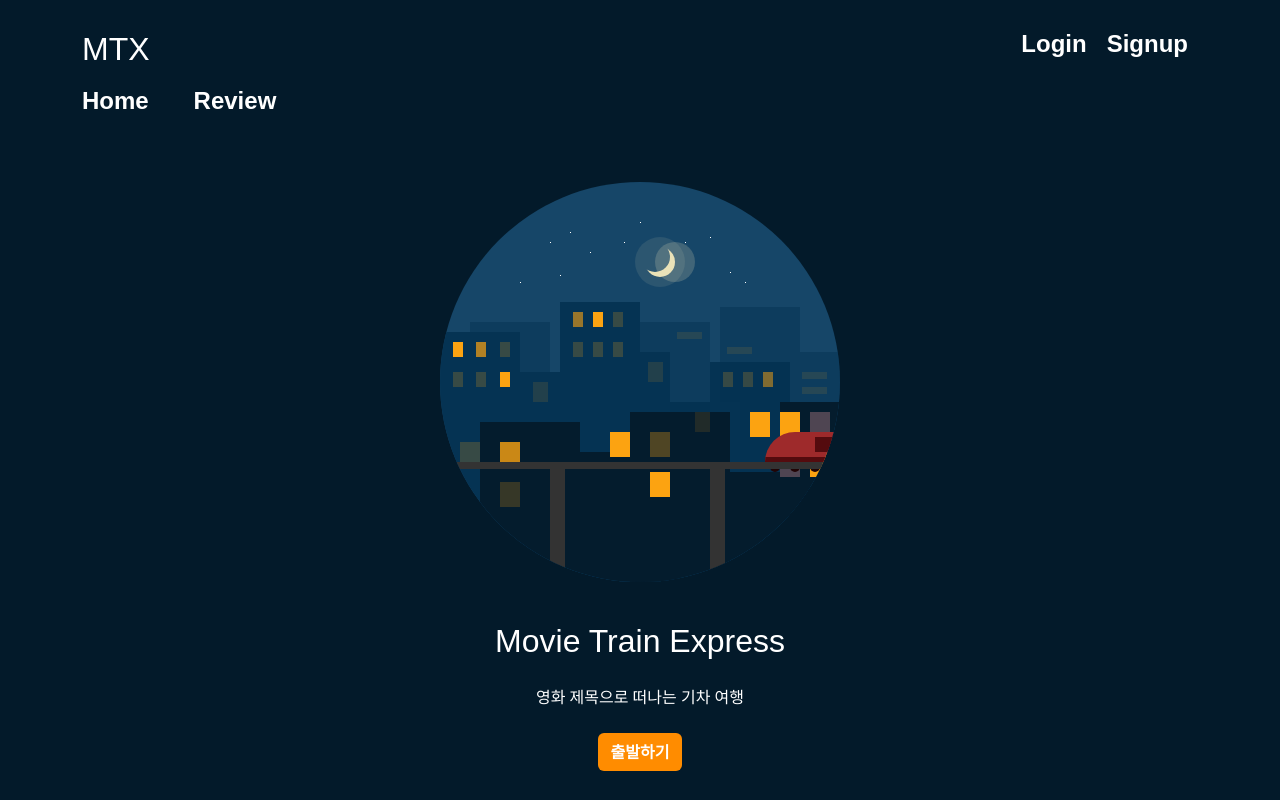
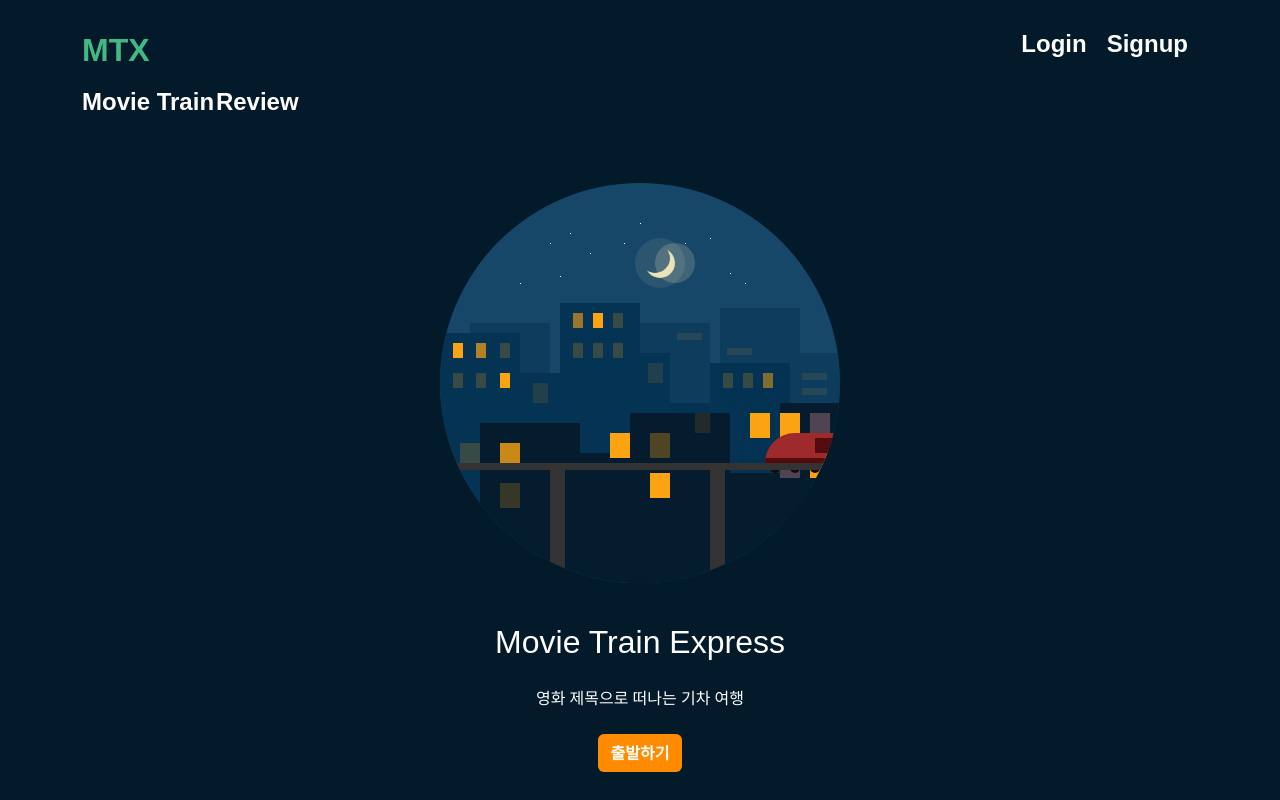
Before and after one commit to kongji9847/MTX, a Vue app in the folder MTX-pjt-front/mtx-front/: page / in a window 1280 px wide. Built offline with nearby package versions, Linux system fonts and the light colour scheme; the HTML template or start-up script is replaced by a standard one; a web font is replaced by a local one.

Commit message:
로고 주소 추기

```diff
--- a/MTX-pjt-front/mtx-front/src/components/MainNavBar.vue
+++ b/MTX-pjt-front/mtx-front/src/components/MainNavBar.vue
@@ -1,6 +1,8 @@
 <template>
   <nav class="container">
-    <h2 class="items MTX">MTX</h2>
+    <h2 class="items">
+      <router-link :to="{name: 'home'}" class="MTX">MTX</router-link>
+    </h2>
     <div class="items">
       <h4 v-if="!isLoggedIn" >
       <router-link :to=" { name: 'login' }" >Login </router-link>
@@ -43,6 +45,7 @@ export default {
     font-family: 'Masque', sans-serif;
   }
 
+
   h4 {
     padding: 0 10px;
     display: inline-block;
--- a/MTX-pjt-front/mtx-front/src/components/NavBar.vue
+++ b/MTX-pjt-front/mtx-front/src/components/NavBar.vue
@@ -1,7 +1,7 @@
 <template>
   <nav class="container">
-    <h4 class="items">
-      <router-link :to="{ name: 'wordChainStart' }">Home  </router-link>
+    <h4 class="items" style="width: 12%">
+      <router-link :to="{ name: 'wordChainStart' }">Movie Train  </router-link>
     </h4>
     <h4 class="items">
       <router-link :to="{ name: 'reviews' }">Review  </router-link>
```
